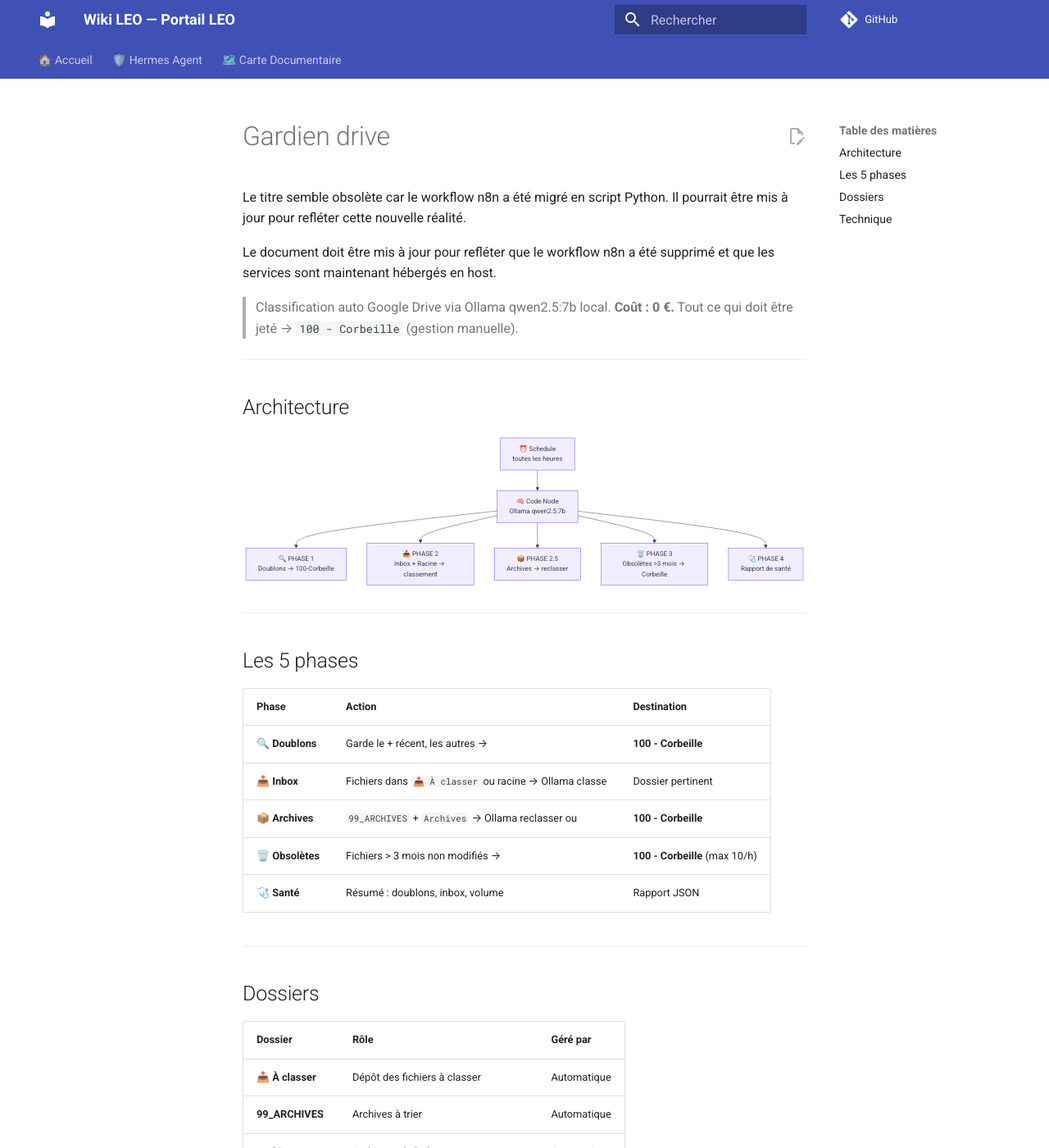
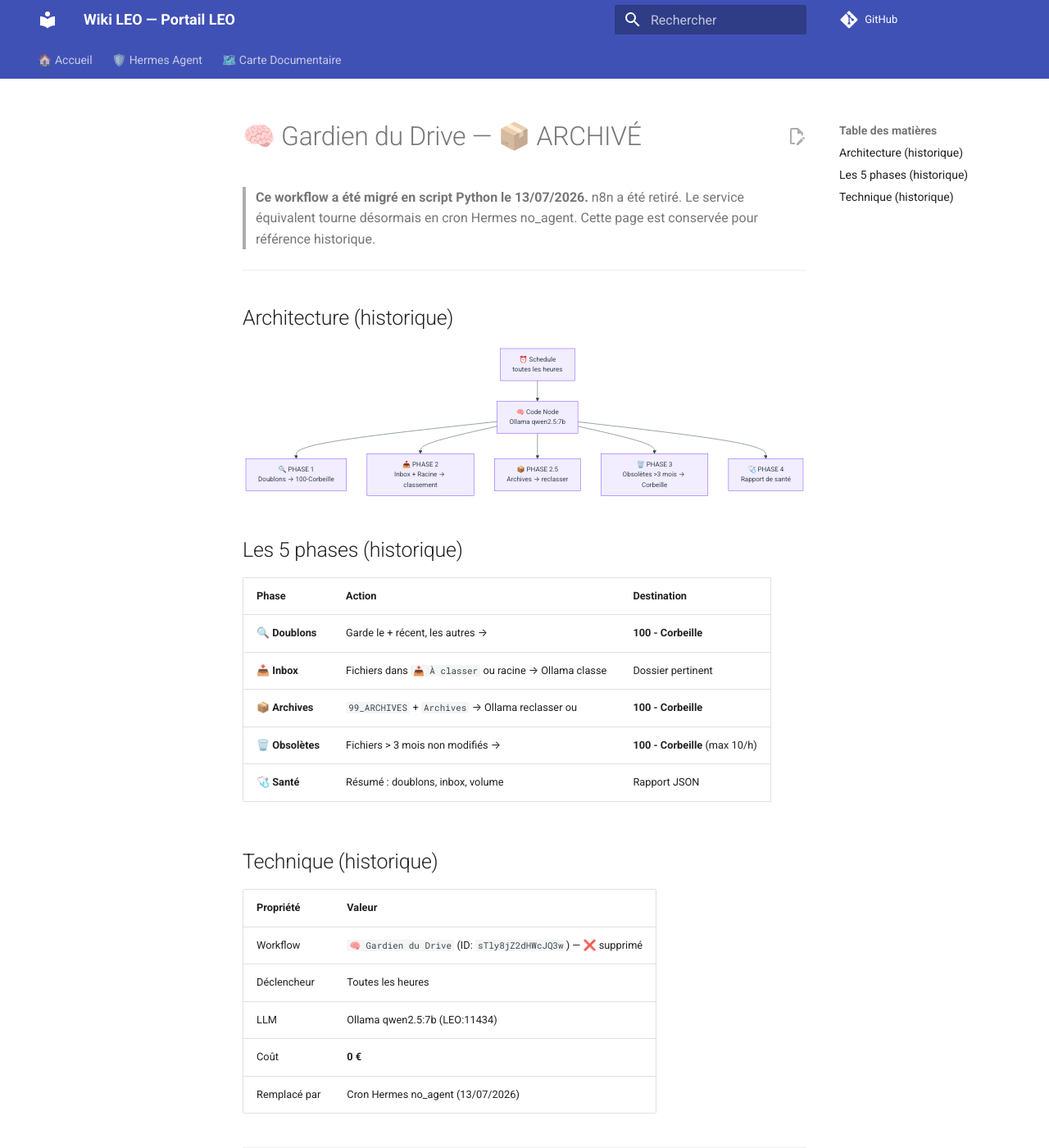
Before and after one commit to christophedanhier-hash/hermes-wiki, an MkDocs documentation site: the page built from docs/hermes/services/gardien-drive.md, in a window 1280 px wide and 1400 px high. Shown: the whole window at 82% size. Built offline with MkDocs 1.6.1 and Material for MkDocs 9.7.7, drawn with Linux system fonts in a browser that asks for light colours; comment, search, counter and statistics services are not loaded; some of the changed text lies outside the part shown.

Commit message:
audit: 1 fichier, 1 patch (gardien-drive archivé n8n)

````diff
--- a/docs/hermes/services/gardien-drive.md
+++ b/docs/hermes/services/gardien-drive.md
@@ -1,13 +1,11 @@
-Le titre semble obsolète car le workflow n8n a été migré en script Python. Il pourrait être mis à jour pour refléter cette nouvelle réalité.
+# 🧠 Gardien du Drive — 📦 ARCHIVÉ
 
-Le document doit être mis à jour pour refléter que le workflow n8n a été supprimé et que les services sont maintenant hébergés en host.
-
-> Classification auto Google Drive via Ollama qwen2.5:7b local. **Coût : 0 €.**
-> Tout ce qui doit être jeté → `100 - Corbeille` (gestion manuelle).
+> **Ce workflow a été migré en script Python le 13/07/2026.** n8n a été retiré. Le service équivalent tourne désormais en cron Hermes no_agent.
+> Cette page est conservée pour référence historique.
 
 ---
 
-## Architecture
+## Architecture (historique)
 
 ```mermaid
 graph TD
@@ -19,9 +17,7 @@ graph TD
     CODE --> P4["🩺 PHASE 4<br/>Rapport de santé"]
 ```
 
----
-
-## Les 5 phases
+## Les 5 phases (historique)
 
 | Phase | Action | Destination |
 |:---|:---|:---|
@@ -31,31 +27,18 @@ graph TD
 | 🗑️ **Obsolètes** | Fichiers > 3 mois non modifiés → | **100 - Corbeille** (max 10/h) |
 | 🩺 **Santé** | Résumé : doublons, inbox, volume | Rapport JSON |
 
----
+## Technique (historique)
 
-## Dossiers
-
-| Dossier | Rôle | Géré par |
-|:---|:---|:---|
-| **📥 À classer** | Dépôt des fichiers à classer | Automatique |
-| **99_ARCHIVES** | Archives à trier | Automatique |
-| **Archives** | Archives générales | Automatique |
-| **100 - Corbeille** | Révision manuelle avant suppression | **Toi** |
-| **📚 Backups** | Librairie EPUB Calibre | 🛡️ Protégé |
+| Propriété | Valeur |
+|:---|:---|
+| Workflow | `🧠 Gardien du Drive` (ID: `sTly8jZ2dHWcJQ3w`) — ❌ supprimé |
+| Déclencheur | Toutes les heures |
+| LLM | Ollama qwen2.5:7b (LEO:11434) |
+| Coût | **0 €** |
+| Remplacé par | Cron Hermes no_agent (13/07/2026) |
 
 ---
 
-## Technique
+*Document archivé le 31/07/2026 — Léo 🦁*
 
-| Propriété | Valeur |
-|:---|:---|
-| Workflow | `🧠 Gardien du Drive` (ID: `sTly8jZ2dHWcJQ3w`) |
-| Déclencheur | Toutes les heures |
-| LLM | Ollama qwen2.5:7b (LEO:11434) |
-| Coût | **0 €** |
-
----
-
-*Document mis à jour le 04/07/2026 à 22:48 — Léo 🦁*
-
-> 🤖 Dernier audit : 26/07/2026 à 12:00 (UTC+2)
+> 🤖 Dernier audit : 31/07/2026 (archivage pour n8n retiré)
````
